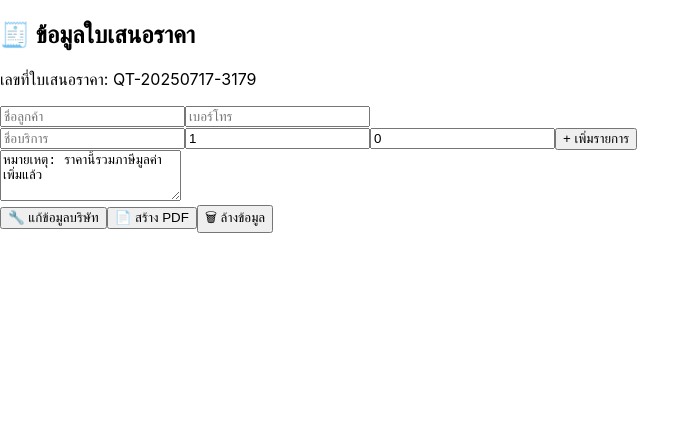
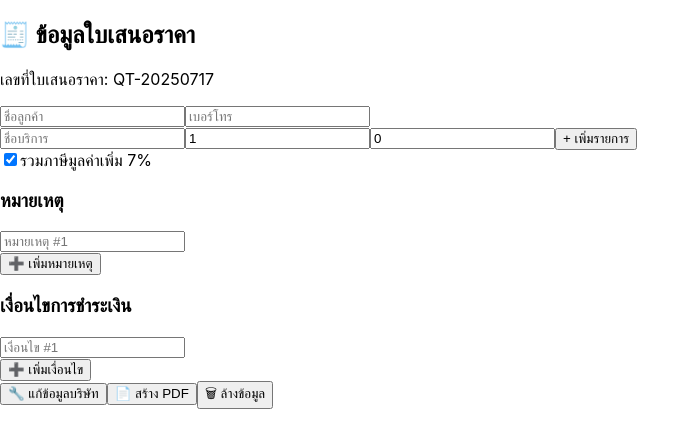
Before and after one commit to SiamGuardSolution/siamguard-fastform, a React (Create React App) app: page /quotation-form in a window 1280 px wide. Shown: the top 448 px of the page, without its empty margins (0-700 px from the left). Built offline with nearby package versions, Linux system fonts and the light colour scheme.

Commit message:
update  U I

```diff
--- a/src/components/QuotationForm.jsx
+++ b/src/components/QuotationForm.jsx
@@ -1,16 +1,16 @@
 // QuotationForm.jsx ที่ใช้อยู่ในตอนนี้
-import { useState, useEffect } from 'react';
+import React, { useState, useEffect } from 'react';
 import jsPDF from 'jspdf';
 import autoTable from 'jspdf-autotable';
 import '../fonts/THSarabun';
 import { useNavigate } from 'react-router-dom';
 
 
+
 function generateQuotationNumber() {
   const today = new Date();
   const dateStr = today.toISOString().split('T')[0].replace(/-/g, ''); // YYYYMMDD
-  const randomDigits = Math.floor(1000 + Math.random() * 9000); // สุ่มเลข 4 หลัก
-  return `QT-${dateStr}-${randomDigits}`;
+  return `QT-${dateStr}`;
 }
 
 
@@ -23,9 +23,28 @@ export default function QuotationForm({ company }) {
       sessionStorage.removeItem('quotationClientName');
       sessionStorage.removeItem('quotationItems');
       setClientName('');
-      setItems([{ name: '', quantity: 1, price: 0 }]);
+      setItems([{ name: '', quantity: '', price: '' }]);
     };
-  const [note, setNote] = useState('หมายเหตุ: ราคานี้รวมภาษีมูลค่าเพิ่มแล้ว');
+  const [notes, setNotes] = useState(['']);;
+  const [paymentTerms, setPaymentTerms] = useState(['']);
+
+  const handlePaymentTermChange = (index, value) => {
+    const updated = [...paymentTerms];
+    updated[index] = value;
+    setPaymentTerms(updated);
+  };
+
+  const addPaymentTerm = () => {
+    setPaymentTerms([...paymentTerms, '']);
+  };
+
+  const removePaymentTerm = (index) => {
+    const updated = paymentTerms.filter((_, i) => i !== index);
+    setPaymentTerms(updated);
+  };
+
+  const [includeVAT, setIncludeVAT] = useState(true);
+
   const navigate = useNavigate();
 
 
@@ -42,8 +61,23 @@ export default function QuotationForm({ company }) {
 
   const handleItemChange = (index, field, value) => {
   const newItems = [...items];
-    newItems[index][field] = field === 'quantity' || field === 'price' ? Number(value) : value;
+  newItems[index][field] = value; // เก็บเป็น string ไว้ก่อน
   setItems(newItems);
+};
+
+  const handleNoteChange = (index, value) => {
+    const updatedNotes = [...notes];
+    updatedNotes[index] = value;
+    setNotes(updatedNotes);
+  };
+
+  const addNote = () => {
+    setNotes([...notes, '']);
+  };
+
+  const removeNote = (index) => {
+    const updatedNotes = notes.filter((_, i) => i !== index);
+    setNotes(updatedNotes);
   };
 
   const generatePDF = () => {
@@ -76,8 +110,8 @@ export default function QuotationForm({ company }) {
     const tableData = items.map((item) => [
       item.name,
       item.quantity,
-      item.price.toFixed(2),
-      (item.quantity * item.price).toFixed(2),
+      item.price,
+      (Number(item.quantity) * Number(item.price)).toFixed(2),
     ]);
 
     const today = new Date().toLocaleDateString('th-TH', {
@@ -114,15 +148,17 @@ export default function QuotationForm({ company }) {
     });
 
     // ✅ คำนวณราคารวมทั้งหมด
-    const subtotal = items.reduce((sum, item) => sum + item.quantity * item.price, 0);
-    const vat = subtotal * 0.07;
+    const subtotal = items.reduce(
+      (sum, item) => sum + Number(item.quantity) * Number(item.price),
+      0
+    );
+    const vat = includeVAT ? subtotal * 0.07 : 0;
     const grandTotal = subtotal + vat;
 
-    // ✅ แสดงราคารวมด้านล่างตาราง
     const totalY = doc.lastAutoTable.finalY + 10;
-    doc.setFont('THSarabun');
-    doc.setFontSize(14);
-    doc.text(`รวมเป็นเงิน`, 130, totalY);
+
+    if (includeVAT) {
+      doc.text('รวมเป็นเงิน', 130, totalY);
       doc.text(`${subtotal.toFixed(2)} บาท`, 180, totalY, { align: 'right' });
 
       doc.text('ภาษีมูลค่าเพิ่ม 7 %', 120, totalY + 7);
@@ -130,9 +166,30 @@ export default function QuotationForm({ company }) {
 
       doc.text('ค่าใช้จ่ายรวมทั้งสิ้น', 120, totalY + 14);
       doc.text(`${grandTotal.toFixed(2)} บาท`, 180, totalY + 14, { align: 'right' });
+    } else {
+      doc.text('รวมเป็นเงิน', 130, totalY);
+      doc.text(`${subtotal.toFixed(2)} บาท`, 180, totalY, { align: 'right' });
 
-    doc.text(note, 14, doc.lastAutoTable.finalY + 40);
-    doc.text('เงื่อนไขการชำระเงิน: โอนก่อนเริ่มงาน 50% ส่วนที่เหลือชำระหลังเสร็จงาน', 14, doc.lastAutoTable.finalY + 50);
+      doc.text('ค่าใช้จ่ายรวมทั้งสิ้น', 120, totalY + 7);
+      doc.text(`${subtotal.toFixed(2)} บาท`, 180, totalY + 7, { align: 'right' });
+    }
+
+
+    let noteY = doc.lastAutoTable.finalY + 10;
+    doc.setFontSize(14);
+    doc.text('หมายเหตุ:', 14, noteY);
+    notes.forEach((n, idx) => {
+      noteY += 7;
+      doc.text(`- ${n}`, 20, noteY);
+    });
+
+    let termY = noteY + 15;
+    doc.setFontSize(14);
+    doc.text('เงื่อนไขการชำระเงิน:', 14, termY);
+    paymentTerms.forEach((t, idx) => {
+      termY += 7;
+      doc.text(`- ${t}`, 20, termY);
+    });
 
     // ✅ ก่อน doc.save(...)
     sessionStorage.setItem('quotationClientName', clientName);
@@ -207,14 +264,79 @@ export default function QuotationForm({ company }) {
         ))}
       </div>
 
+      <div className="flex items-center gap-2">
+        <input
+          type="checkbox"
+          checked={includeVAT}
+          onChange={() => setIncludeVAT(!includeVAT)}
+          id="vat-toggle"
+        />
+        <label htmlFor="vat-toggle" className="text-sm text-gray-700">รวมภาษีมูลค่าเพิ่ม 7%</label>
+      </div>
+
       {/* หมายเหตุ */}
-      <textarea
+      <div className="mt-6">
+        <h3 className="text-md font-semibold mb-2">หมายเหตุ</h3>
+
+        {notes.map((note, index) => (
+          <div key={index} className="flex items-center gap-2 mb-2">
+            <input
+              type="text"
               value={note}
-        onChange={(e) => setNote(e.target.value)}
-        placeholder="หมายเหตุ เช่น ราคานี้รวมภาษีแล้ว"
-        rows={3}
-        className="w-full border rounded px-3 py-2 text-sm"
+              onChange={(e) => handleNoteChange(index, e.target.value)}
+              placeholder={`หมายเหตุ #${index + 1}`}
+              className="flex-1 px-3 py-2 border rounded-md text-sm"
             />
+            {notes.length > 1 && (
+              <button
+                onClick={() => removeNote(index)}
+                className="text-red-500 hover:underline text-sm"
+              >
+                ❌
+              </button>
+            )}
+          </div>
+        ))}
+
+        <button
+          onClick={addNote}
+          className="border rounded px-3 py-2 text-sm hover:bg-gray-100"
+        >
+          ➕ เพิ่มหมายเหตุ
+        </button>
+      </div>
+
+      <div className="mt-6">
+        <h3 className="text-md font-semibold mb-2">เงื่อนไขการชำระเงิน</h3>
+
+        {paymentTerms.map((term, index) => (
+          <div key={index} className="flex items-center gap-2 mb-2">
+            <input
+              type="text"
+              value={term}
+              onChange={(e) => handlePaymentTermChange(index, e.target.value)}
+              placeholder={`เงื่อนไข #${index + 1}`}
+              className="flex-1 px-3 py-2 border rounded-md text-sm"
+            />
+            {paymentTerms.length > 1 && (
+              <button
+                onClick={() => removePaymentTerm(index)}
+                className="text-red-500 hover:underline text-sm"
+              >
+                ❌
+              </button>
+            )}
+          </div>
+        ))}
+
+        <button
+          onClick={addPaymentTerm}
+          className="border rounded px-3 py-2 text-sm hover:bg-gray-100"
+        >
+          ➕ เพิ่มเงื่อนไข
+        </button>
+      </div>
+
 
       {/* ปุ่มต่าง ๆ */}
       <div className="flex flex-wrap gap-3 pt-2">
```
Also changed, not shown: 1 other file (tests, documents, lock files or other folders). Lines whose indentation alone changed are shown as unchanged.
